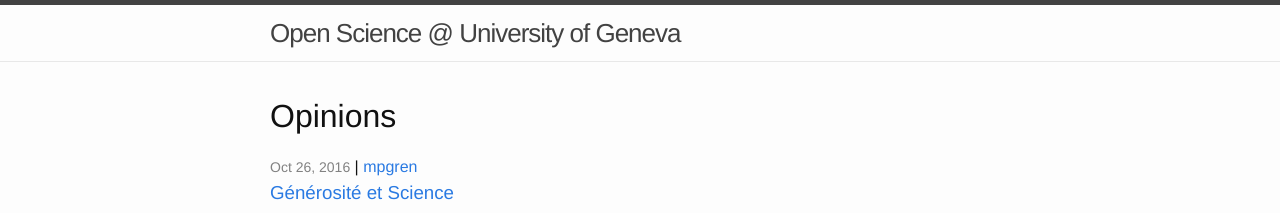
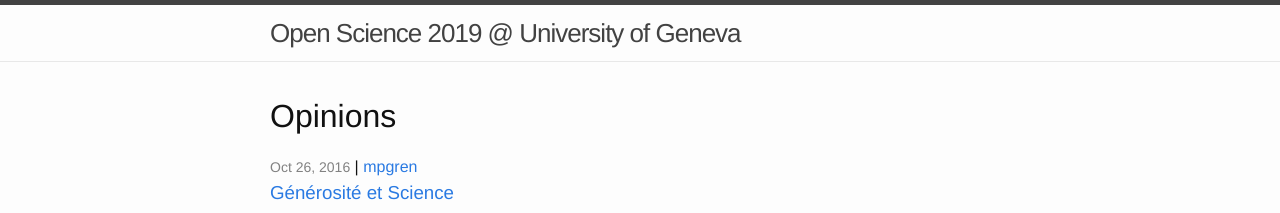
Before and after one commit to wazaahhh/openscience2019, a Jekyll site: the page built from index.html, in a window 1280 px wide. Shown: the top 213 px of the page. Built offline with Jekyll 4.4.1, drawn with Linux system fonts in a browser that asks for light colours.

Commit message:
update yml file

```diff
--- a/_config.yml
+++ b/_config.yml
@@ -6,7 +6,7 @@
 # 'jekyll serve'. If you change this file, please restart the server process.
 
 # Site settings
-title: Open Science @ University of Geneva
+title: Open Science 2019 @ University of Geneva
 email:
 description: > # this means to ignore newlines until "baseurl:"
   Blog posts for the class on open science at the University of Geneva
```
Also changed, not shown: 9 other files.
